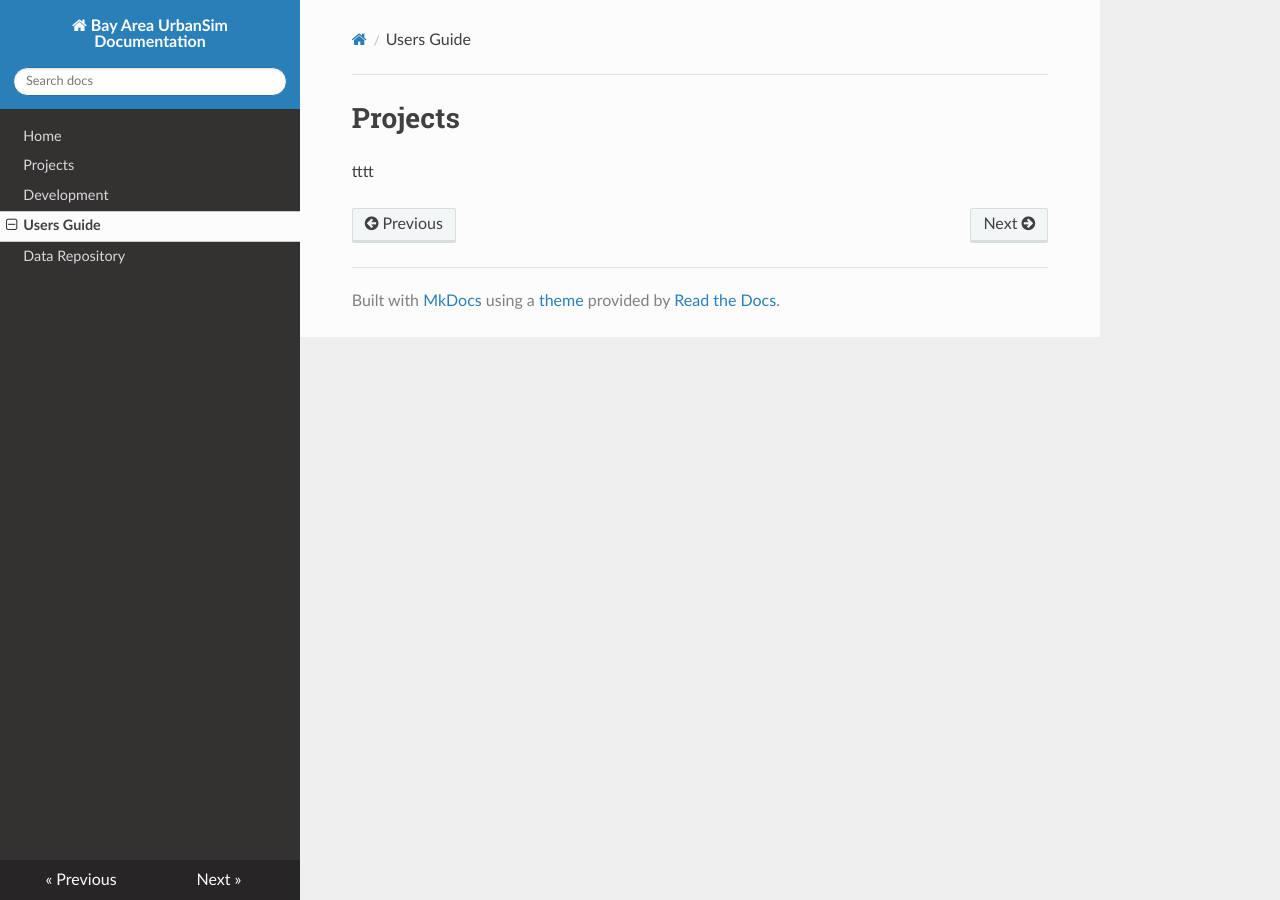
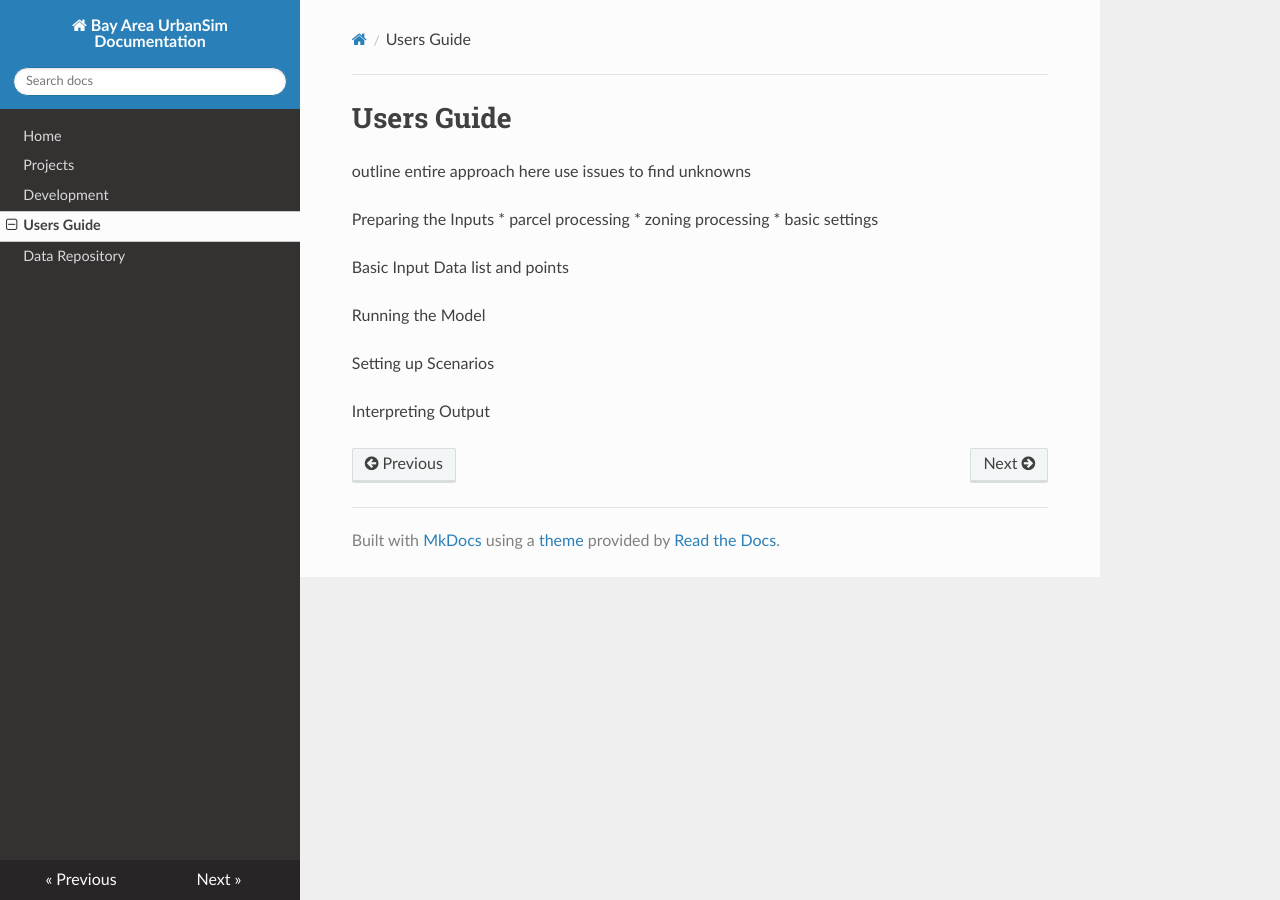
Before and after one commit to BayAreaMetro/baus_docs2, an MkDocs documentation site: the page built from docs/usersguide.md, in a window 1280 px wide. Built offline with MkDocs 1.6.1, drawn with Linux system fonts in a browser that asks for light colours; nearby versions of some CDN libraries; old or Windows-style settings are respelled for this version of MkDocs.

Commit message:
Update usersguide.md

```diff
--- a/docs/usersguide.md
+++ b/docs/usersguide.md
@@ -1,3 +1,19 @@
-#Projects
+#Users Guide
 
-tttt
+outline entire approach here
+use issues to find unknowns
+
+
+Preparing the Inputs
+* parcel processing
+* zoning processing
+* basic settings
+
+Basic Input Data
+list and points
+
+Running the Model
+
+Setting up Scenarios
+
+Interpreting Output
```
